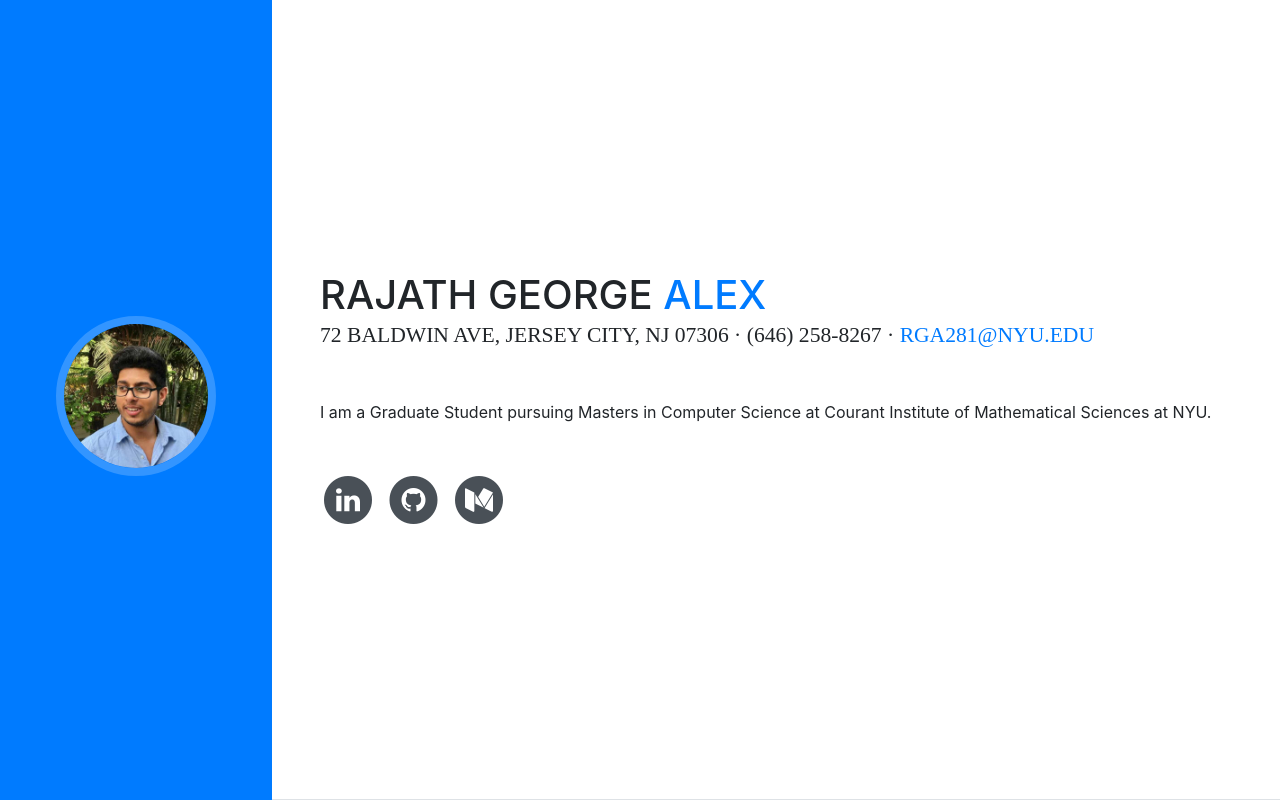
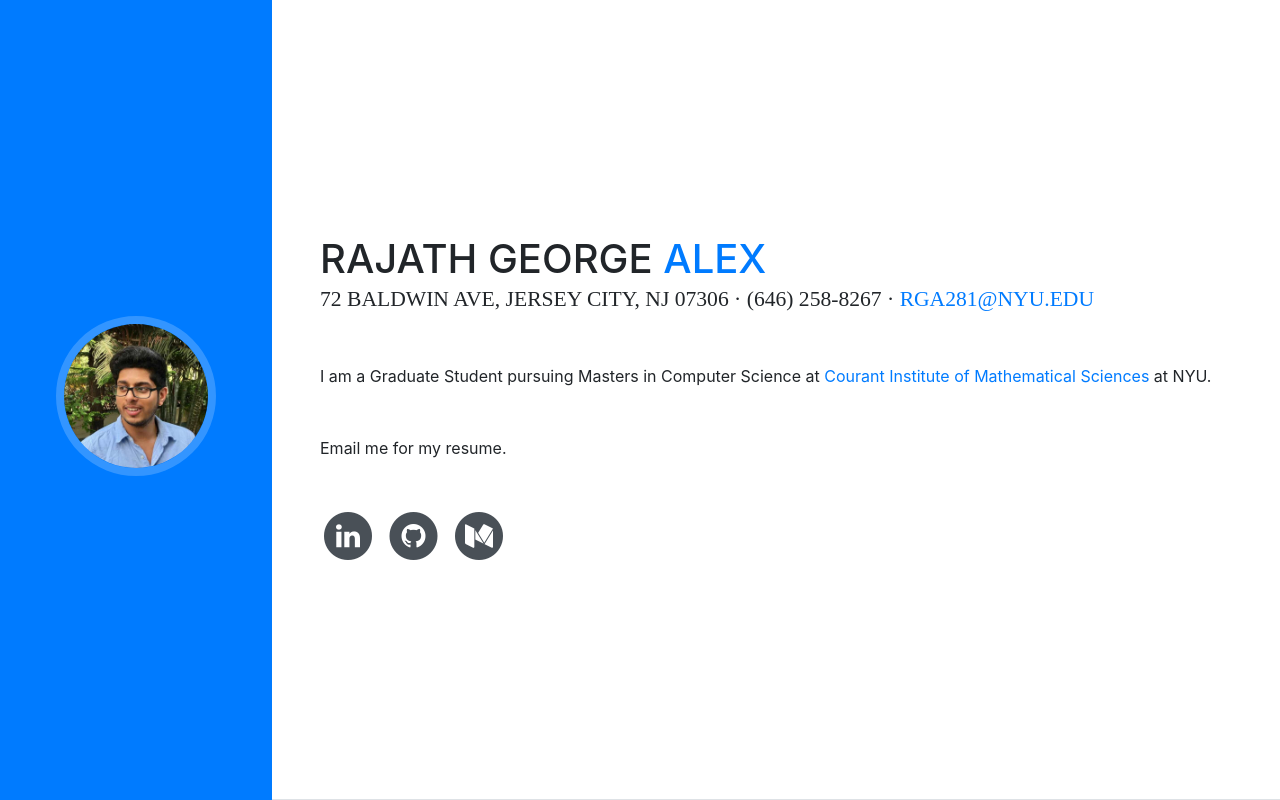
Before and after one commit to 0xrajath/0xrajath.github.io, a website with bundled scripts: page index.html in a window 1280 px wide. Built offline with nearby package versions, Linux system fonts and the light colour scheme; a web font is replaced by a local one.

Commit message:
Extra changes

```diff
--- a/index.html
+++ b/index.html
@@ -71,7 +71,8 @@
           <div class="subheading mb-5">72 Baldwin Ave, Jersey City, NJ 07306 · (646) 258-8267 ·
             <a href="mailto:rga281@nyu.edu">rga281@nyu.edu</a>
           </div>
-          <p class="mb-5">I am a Graduate Student pursuing Masters in Computer Science at Courant Institute of Mathematical Sciences at NYU.</p>
+          <p class="mb-5">I am a Graduate Student pursuing Masters in Computer Science at <a href="https://cs.nyu.edu/home/index.html">Courant Institute of Mathematical Sciences</a> at NYU.</p>
+          <p class="mb-5">Email me for my resume.</p>
           <ul class="list-inline list-social-icons mb-0">
               <li class="list-inline-item">
                   <a href="https://www.linkedin.com/in/rajathalex/">
```
